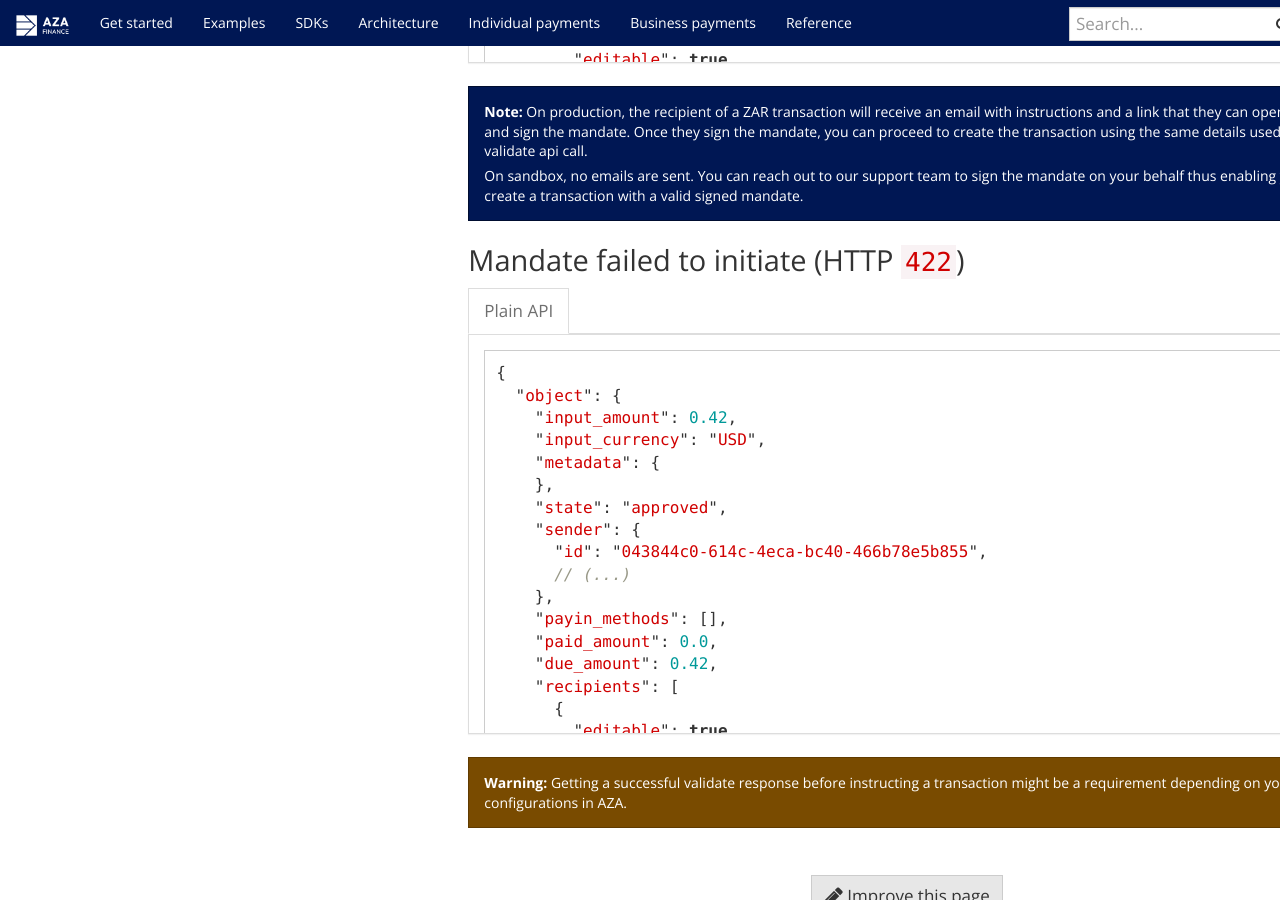
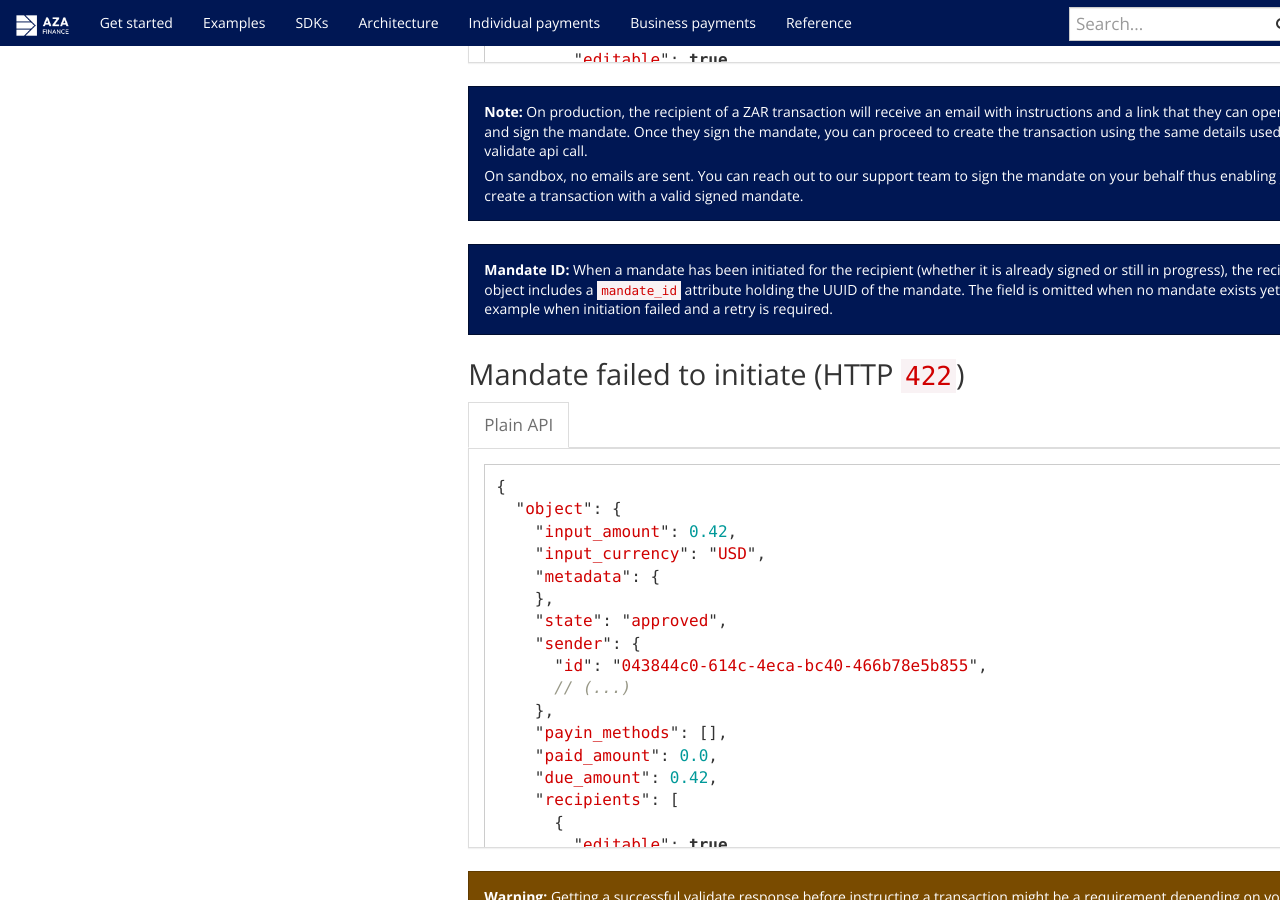
Before and after one commit to transferzero/api-documentation, a Jekyll site: the page built from _docs/handling-zar-mandates.md, in a window 1280 px wide and 900 px high, scrolled down 1912 px. Built offline with Jekyll 4.4.1, drawn with Linux system fonts in a browser that asks for light colours; nearby versions of some CDN libraries; comment, search, counter and statistics services are not loaded.

Commit message:
Add mandate_id attribute to ZAR mandate handling doc (#313)
Documents the new mandate_id field on the recipient object in
POST /transactions/validate responses (added in bitpesa-api PR #3844 /
transferzero-sdk-java 1.37.5). Present when a mandate has been
initiated (signed or in-progress); omitted when initiation failed.

Co-authored-by: Callum Dryden <ext_cdryden+dlo@dlocal.com>

```diff
--- a/_docs/handling-zar-mandates.md
+++ b/_docs/handling-zar-mandates.md
@@ -94,6 +94,7 @@
         "transaction_state": "initial",
         "type": "person",
         "retriable": true,
+        "mandate_id": "97e79719-06e4-4794-aeeb-d2d9415d983a",
         "payout_method": {
           "type": "ZAR::Bank",
           "details": {
@@ -167,6 +168,7 @@
         "transaction_state": "initial",
         "type": "person",
         "retriable": true,
+        "mandate_id": "97e79719-06e4-4794-aeeb-d2d9415d983a",
         "payout_method": {
           "type": "ZAR::Bank",
           "details": {
@@ -230,6 +232,10 @@
   **Note:** On production, the recipient of a ZAR transaction will receive an email with instructions and a link that they can open to fill and sign the mandate. Once they sign the mandate, you can proceed to create the transaction using the same details used in the validate api call.
 
   On sandbox, no emails are sent. You can reach out to our support team to sign the mandate on your behalf thus enabling you to create a transaction with a valid signed mandate.
+</div>
+
+<div class="alert alert-info" markdown="1">
+  **Mandate ID:** When a mandate has been initiated for the recipient (whether it is already signed or still in progress), the recipient object includes a `mandate_id` attribute holding the UUID of the mandate. The field is omitted when no mandate exists yet — for example when initiation failed and a retry is required.
 </div>
 
 ### Mandate failed to initiate (HTTP `422`)
```
